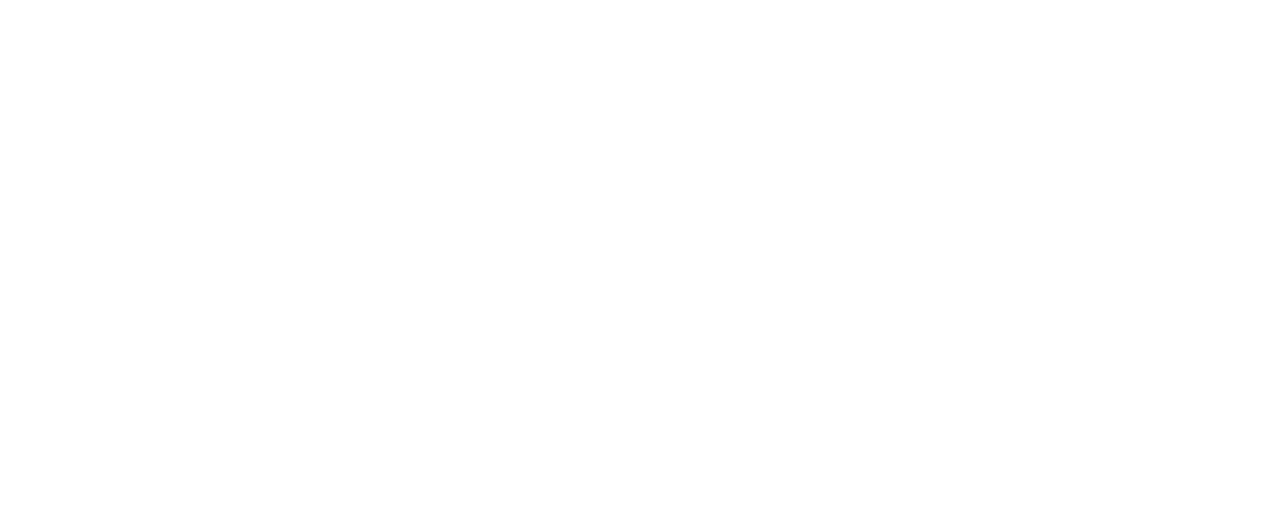
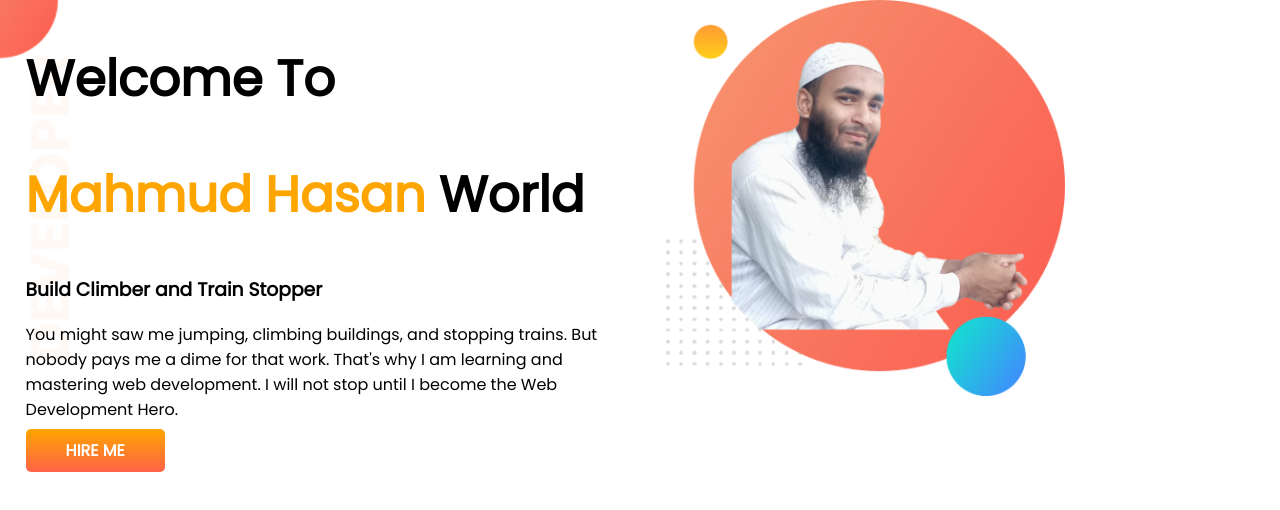
Before and after one commit to next-dev21/personal-portfolio, a plain HTML site: page index.html in a window 1280 px wide. Drawn offline with Linux system fonts and the light colour scheme.

Commit message:
top section

```diff
--- /dev/null
+++ b/css/style.css
@@ -0,0 +1,32 @@
+body{
+    font-family: 'Poppins', sans-serif;
+    margin: 0;
+}
+h1{
+    font-size: 50px;
+}
+.orange-color{
+    color: orange;
+}
+section{
+    display: flex;
+}
+.half-width{
+    width: 50%;
+    padding-left: 2%;
+}
+.half-width img{
+    width: 65%;
+}
+.link-button{
+    text-decoration: none;
+    background-image: linear-gradient(orange, tomato);
+    padding: 10px 40px;
+    border-radius: 5px;
+    color: white;
+    font-weight: 700;
+}
+.top-banner{
+    background-image: url(../image/top-banner.png);
+    background-repeat: no-repeat;
+}
--- a/index.html
+++ b/index.html
@@ -1,13 +1,34 @@
 <!DOCTYPE html>
 <html lang="en">
+
 <head>
     <meta charset="UTF-8">
     <meta http-equiv="X-UA-Compatible" content="IE=edge">
     <meta name="viewport" content="width=device-width, initial-scale=1.0">
-    <link rel="stylesheet" href="style.css">
+    <link rel="preconnect" href="https://fonts.googleapis.com">
+    <link rel="preconnect" href="https://fonts.gstatic.com" crossorigin>
+    <link href="https://fonts.googleapis.com/css2?family=Poppins&display=swap" rel="stylesheet">
+    <link rel="stylesheet" href="css/style.css">
     <title>Personal Portfolio</title>
 </head>
+
 <body>
+    <section class="top-banner">
+        <div class="half-width">
+            <h1>Welcome To</h1>
+            <h1><span class="orange-color">Mahmud Hasan</span> World</h1>
+            <h3>Build Climber and Train Stopper</h3>
+            <p>You might saw me jumping, climbing buildings, and stopping trains. But nobody pays me a dime for that
+                work.
+                That's why I am learning and mastering web development. I will not stop until I become the Web
+                Development
+                Hero.</p>
+            <a class="link-button" href="#" target="_blank">HIRE ME</a>
+        </div>
+        <div class="half-width">
+            <img src="./image/mahmud2.png" alt="Mahmud Hasan Image One">
+        </div>
+    </section>
+</body>
 
-</body>
 </html>
```
Also changed, not shown: image/mahmud.png (added), image/mahmud2.png (added), image/top-banner.png (added), style.css (deleted).
